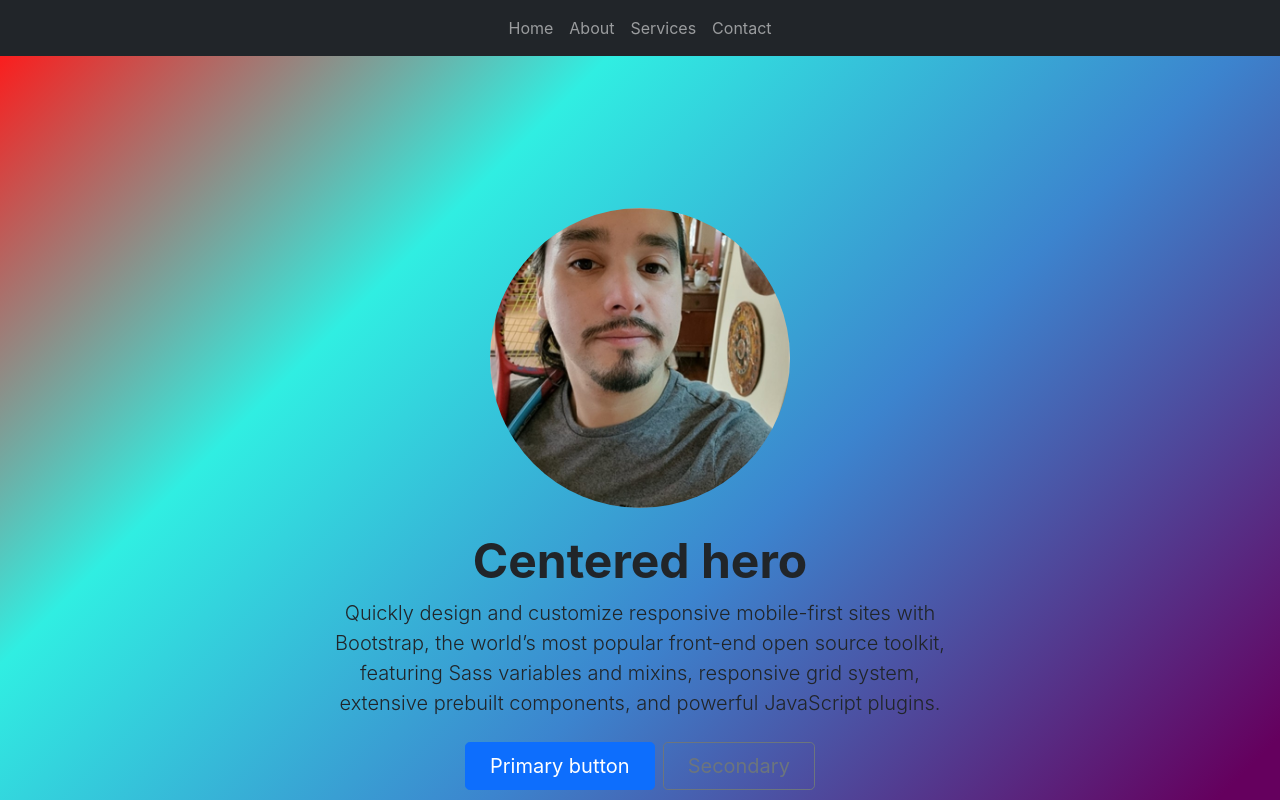
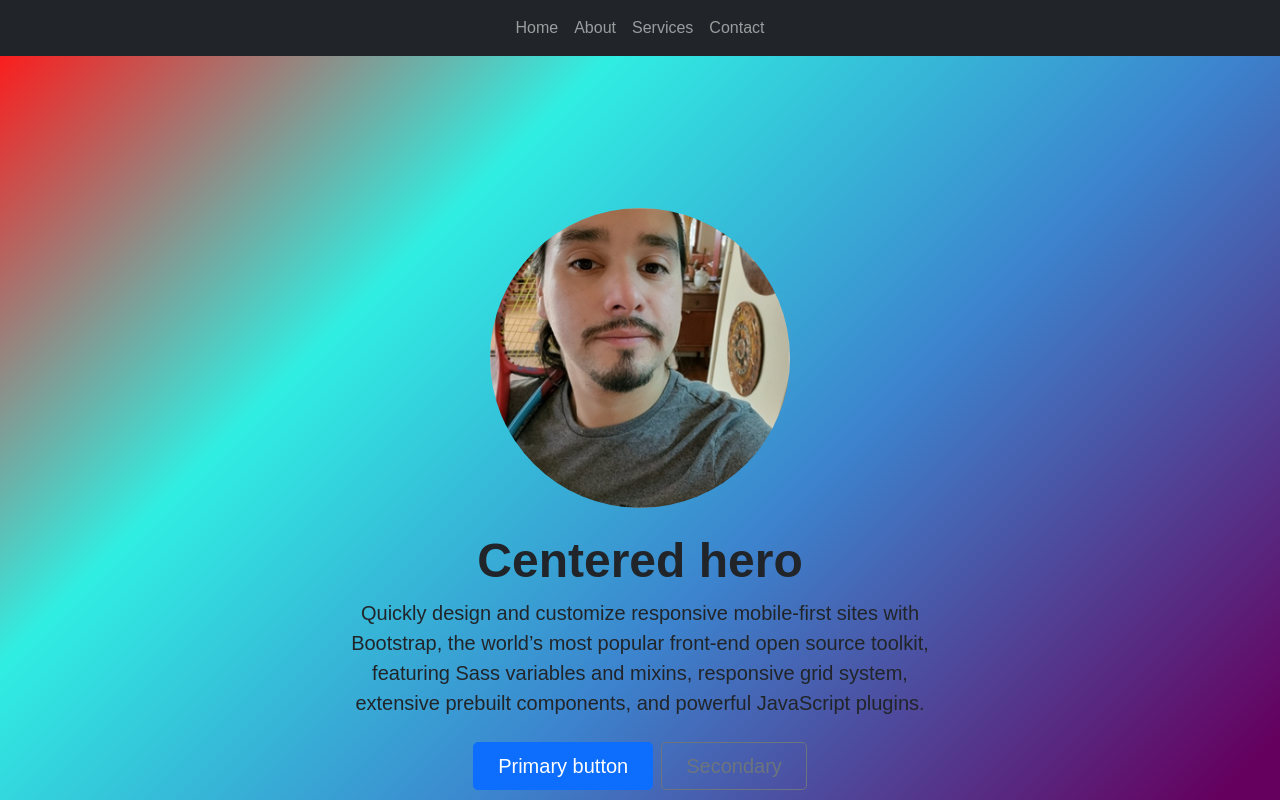
Before and after one commit to arngarciasoto88/GGm4nS3c.github.io, a plain HTML site: page index.html in a window 1280 px wide. Shown: the top 800 px of the page. Drawn offline with nearby package versions, Linux system fonts and the light colour scheme; a web font is replaced by a local one.

```diff
--- a/assets/css/estilos.css
+++ b/assets/css/estilos.css
@@ -1,11 +1,10 @@
-body {
-  font-family: "Raleway", sans-serif;
+html {
+  scroll-behavior: smooth;
 }
 
-
 body {
+  font-family: "Caveat", sans-serif;
   margin: auto;
-  font-family: -apple-system, BlinkMacSystemFont, sans-serif;
   overflow: auto;
   background: linear-gradient(315deg, rgba(101,0,94,1) 3%, rgba(60,132,206,1) 38%, rgba(48,238,226,1) 68%, rgba(255,25,25,1) 98%);
   animation: gradient 15s ease infinite;
```
Also changed, not shown: assets/css/stylestest.css (deleted).
